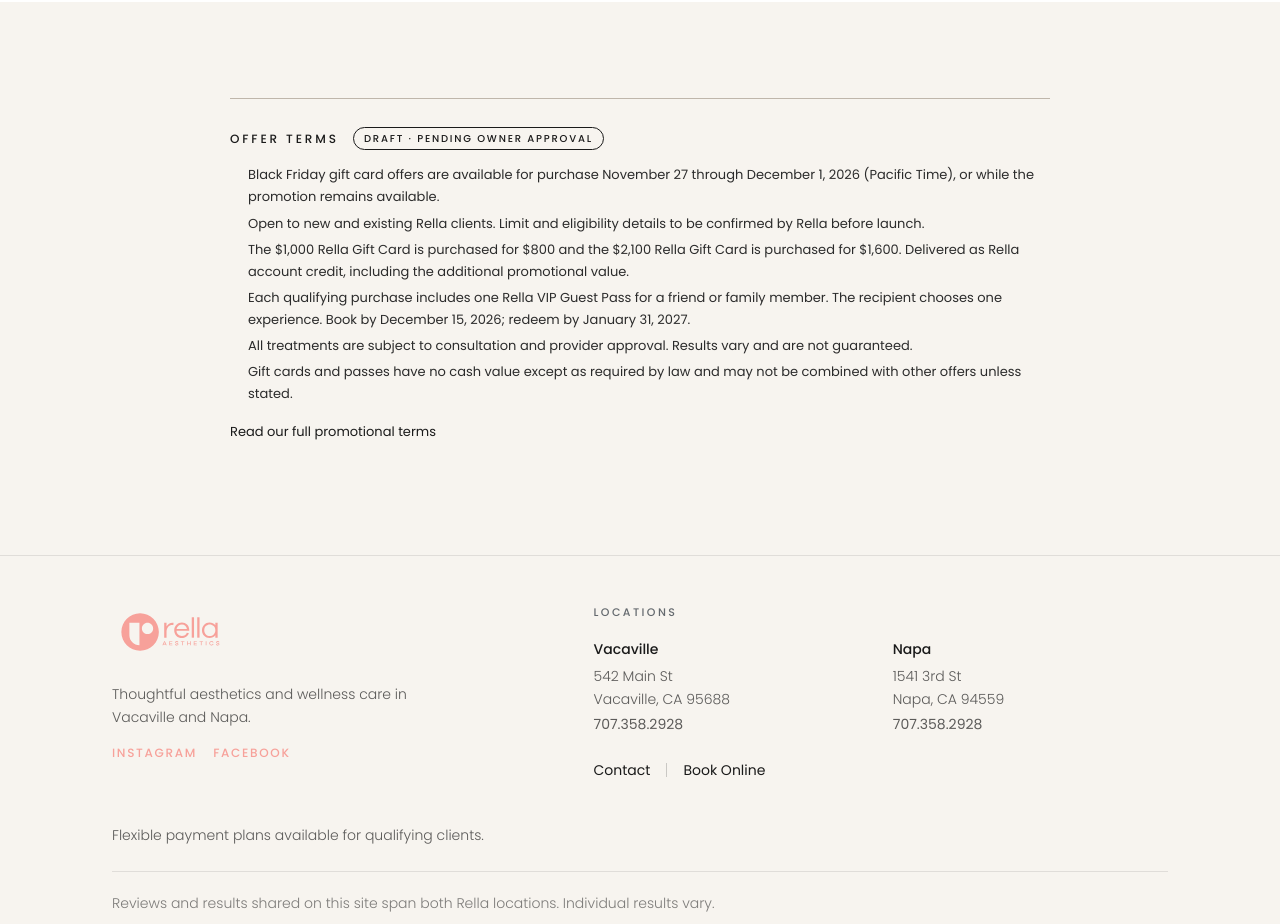
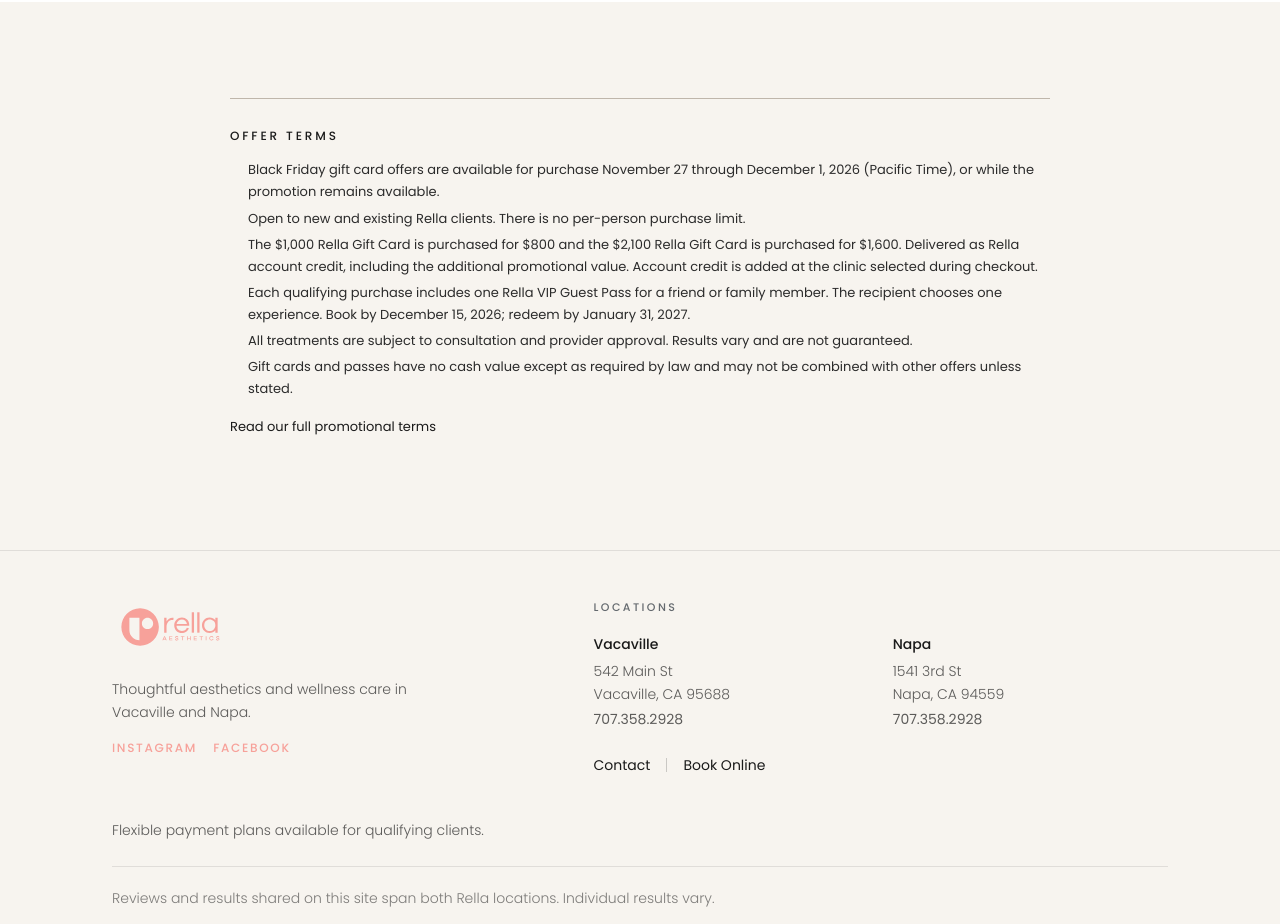
Before and after one commit to zwagner19/rella-aesthetics, a Next.js app: page /gift-cards/black-friday in a window 1280 px wide. Shown: the part 2560-3484 px from the top of the page. Built offline with nearby package versions, Linux system fonts and the light colour scheme.

Commit message:
Publish owner-approved Black Friday eligibility and clinic credit terms

```diff
--- a/src/components/gift-cards/BlackFridayLanding.tsx
+++ b/src/components/gift-cards/BlackFridayLanding.tsx
@@ -4,7 +4,7 @@ import {
   BLACK_FRIDAY_2026,
   COPY,
   OFFERS,
-  OFFER_TERMS_DRAFT,
+  OFFER_TERMS,
   formatUsd,
   type BlackFridayCheckoutMode,
   type ClinicId,
@@ -197,10 +197,9 @@ export function BlackFridayLanding({
               <h2 id="terms-title" className={s.termsTitle}>
                 Offer terms
               </h2>
-              <span className={s.draftFlag}>Draft · pending owner approval</span>
             </div>
             <ul className={s.termsList}>
-              {OFFER_TERMS_DRAFT.map((t) => (
+              {OFFER_TERMS.map((t) => (
                 <li key={t}>{t}</li>
               ))}
             </ul>
--- a/src/lib/gift-cards/config.ts
+++ b/src/lib/gift-cards/config.ts
@@ -211,13 +211,13 @@ export const VIP_EXPERIENCES: readonly { id: VipExperienceId; label: string }[]
 ]);
 
 /**
- * DRAFT offer terms — PLACEHOLDER pending Zach's approval (flagged in the PR).
- * Not legal advice; the owner must approve before launch.
+ * Owner-approved offer rules, November 25, 2026. Approval is a business
+ * decision, not a representation that this copy received legal review.
  */
-export const OFFER_TERMS_DRAFT: readonly string[] = Object.freeze([
+export const OFFER_TERMS: readonly string[] = Object.freeze([
   "Black Friday gift card offers are available for purchase November 27 through December 1, 2026 (Pacific Time), or while the promotion remains available.",
-  "Open to new and existing Rella clients. Limit and eligibility details to be confirmed by Rella before launch.",
-  "The $1,000 Rella Gift Card is purchased for $800 and the $2,100 Rella Gift Card is purchased for $1,600. Delivered as Rella account credit, including the additional promotional value.",
+  "Open to new and existing Rella clients. There is no per-person purchase limit.",
+  "The $1,000 Rella Gift Card is purchased for $800 and the $2,100 Rella Gift Card is purchased for $1,600. Delivered as Rella account credit, including the additional promotional value. Account credit is added at the clinic selected during checkout.",
   "Each qualifying purchase includes one Rella VIP Guest Pass for a friend or family member. The recipient chooses one experience. Book by December 15, 2026; redeem by January 31, 2027.",
   "All treatments are subject to consultation and provider approval. Results vary and are not guaranteed.",
   "Gift cards and passes have no cash value except as required by law and may not be combined with other offers unless stated.",
```
